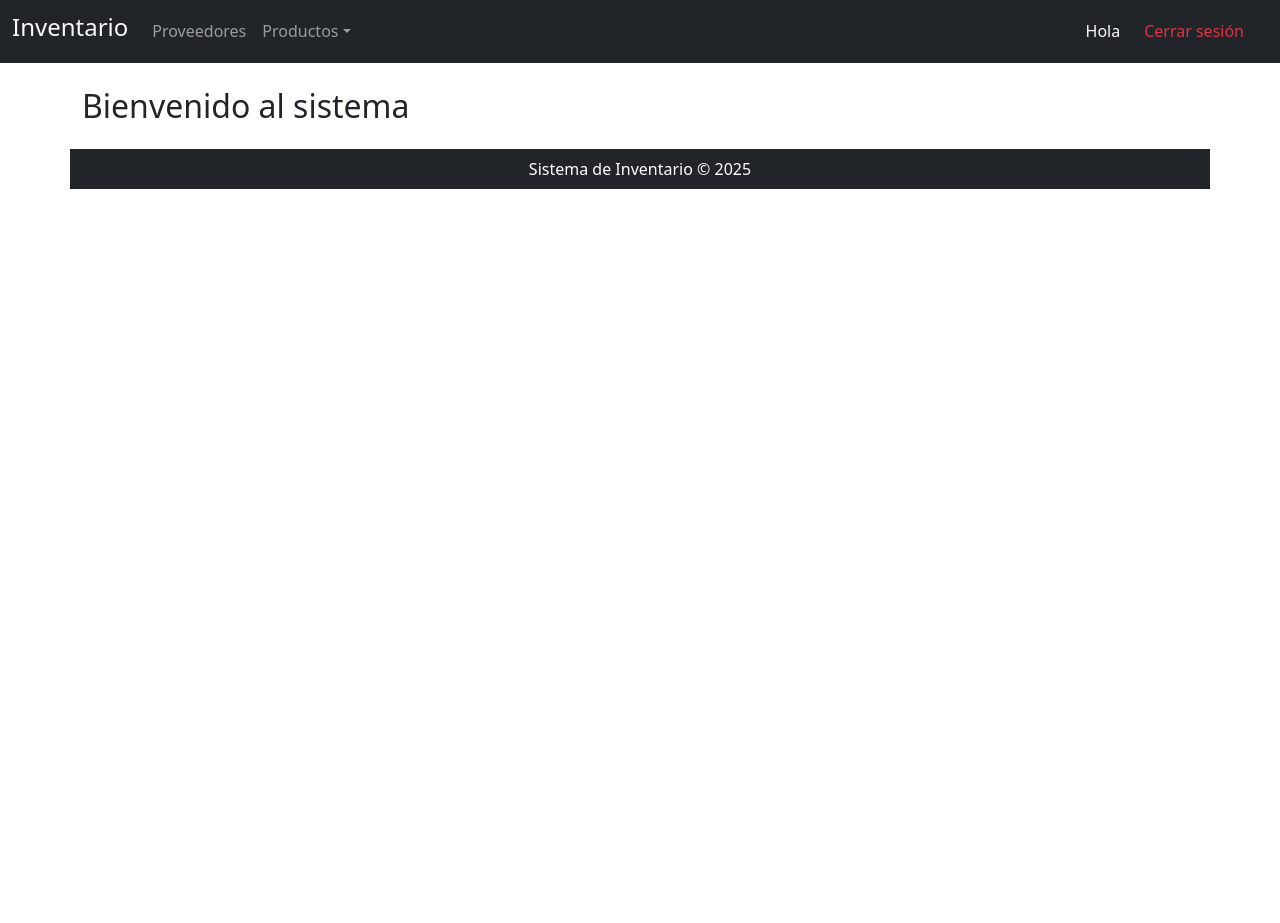
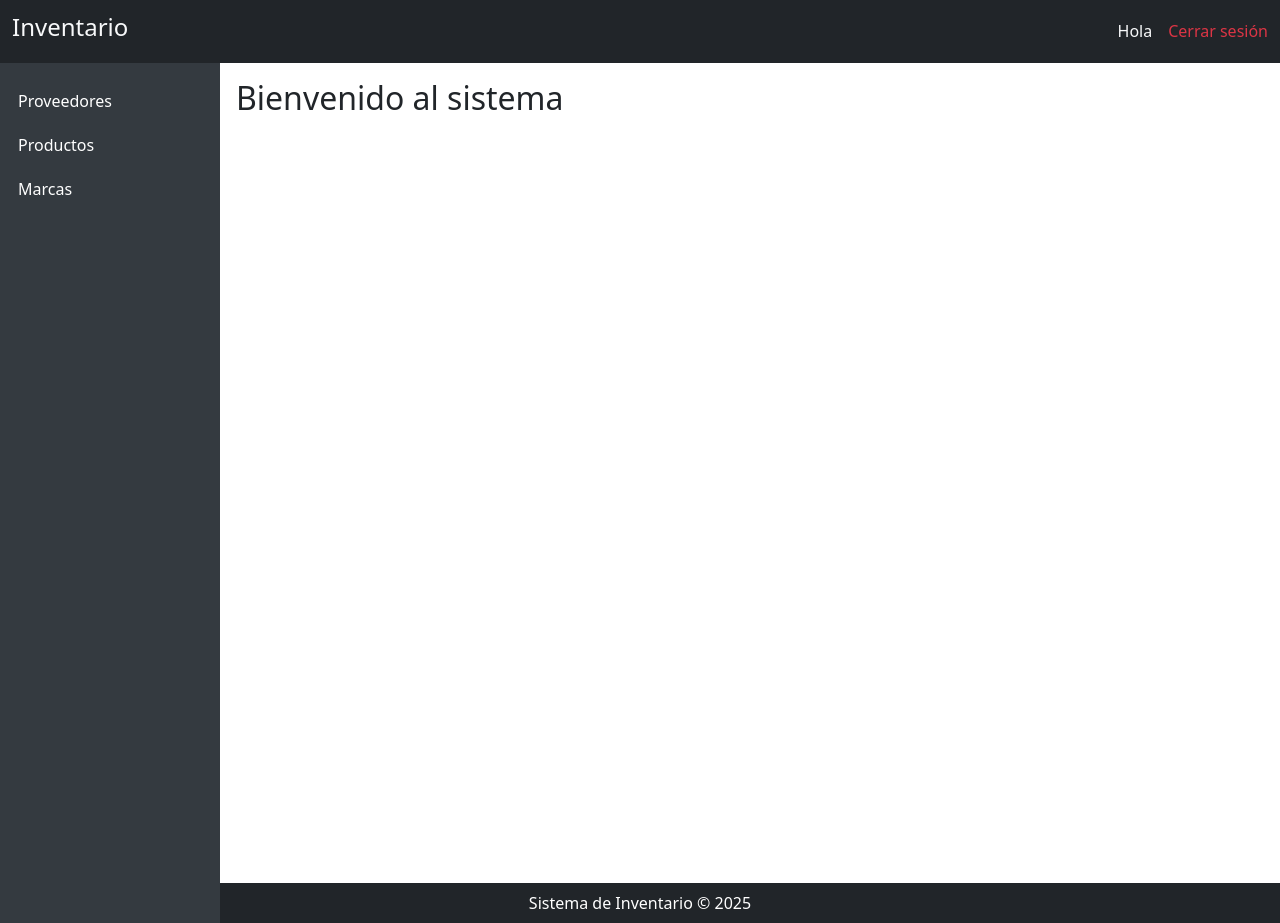
Before and after one commit to anibal-kaune/Proyecto_inven_snowball, a Django app: page /index/ in a window 1280 px wide. Run offline with Django 5.2, Linux system fonts and the light colour scheme; the visitor is signed in with stand-in values (Sample User, id 1).

Commit message:
sidebar agregado a base.html, mensaje error login

```diff
--- a/autenticacion/templates/login.html
+++ b/autenticacion/templates/login.html
@@ -19,6 +19,11 @@
                             <div class="alert alert-danger">{{ message }}</div>
                         {% endfor %}
                     {% endif %}
+                    {% if error %}
+                        <div class="alert alert-danger">
+                            {{ error }}
+                        </div>
+                    {% endif %}
                     <form method="POST">
                         {% csrf_token %}
                         <div class="mb-3">
--- a/templates/base.html
+++ b/templates/base.html
@@ -4,53 +4,83 @@
     <meta charset="UTF-8">
     <title>{% block title %}Sistema de Inventario{% endblock %}</title>
     <link rel="stylesheet" href="https://cdn.jsdelivr.net/npm/bootstrap@5.3.0/dist/css/bootstrap.min.css">
+    <style>
+        body {
+            min-height: 100vh;
+            display: flex;
+            flex-direction: column;
+        }
+        .wrapper {
+            flex: 1;
+            display: flex;
+        }
+        .sidebar {
+            width: 220px;
+            background-color: #343a40;
+            color: white;
+            padding: 1rem 0.5rem;
+            height: 100vh;
+            position: fixed;
+        }
+        .sidebar a {
+            color: white;
+            text-decoration: none;
+            display: block;
+            padding: 10px;
+        }
+        .sidebar a:hover {
+            background-color: #495057;
+        }
+        .content {
+            margin-left: 220px;
+            padding: 1rem;
+            width: 100%;
+        }
+    </style>
 </head>
 <body>
-    <nav class="navbar navbar-expand-lg navbar-dark bg-dark">
-        <div class="container-fluid">
 
+    <!-- NAVBAR -->
+    <nav class="navbar navbar-dark bg-dark">
+        <div class="container-fluid justify-content-between">
             <a class="navbar-brand" href="/"><h4 class="text-light">Inventario</h4></a>
-            <div class="collapse navbar-collapse" id="navbarNavDarkDropdown">
-                <ul class="navbar-nav">
-                    {% if user.is_authenticated and user.rol == 'supervisor' %}
-                        <li class="nav-item"><a href="/usuarios/" class="nav-link">Usuarios</a></li>
-                    {% endif %}
-                    <!--<li class="nav-item"><a href="/usuarios/" class="nav-link">Usuarios</a></li>-->
-                    <!--<li class="nav-item"><a href="/productos/" class="nav-link">Productos</a></li>-->
-                    <li class="nav-item"><a href="/proveedores/" class="nav-link">Proveedores</a></li>
-                    <li class="nav-item dropdown">
-                        <a class="nav-link dropdown-toggle" href="#" id="navbarDropdown" role="button" data-bs-toggle="dropdown" aria-expanded="false">Productos</a>
-                        <ul class="dropdown-menu dropdown-menu-dark">
-                            <li><a class="dropdown-item" href="/productos/">Ver productos</a></li>
-                            <li><a class="dropdown-item" href="/productos/marca/">Marcas</a></li>
-                        </ul>
+            <ul class="navbar-nav d-flex flex-row align-items-center">
+                {% if user.is_authenticated %}
+                    <li class="nav-item me-3">
+                        <span class="text-light">Hola {{ user.nombre }} {{ user.apellido }}</span>
                     </li>
-                </ul>
-                <ul class="navbar-nav ms-auto d-flex align-items-center">
-                    {% if user.is_authenticated %}
-                    <li class="nav-item me-3">
-                        <span class="text-light">Hola {{ user.nombre }} {{ user.apellido }} </span>
-                    </li>
-                    <li class="nav-item me-3">
-
+                    <li class="nav-item">
                         <a class="nav-link text-danger" href="{% url 'logout' %}">Cerrar sesión</a>
                     </li>
-                    {% endif %}
-                </ul>
-            </div>
+                {% endif %}
+            </ul>
         </div>
     </nav>
-    <section>
-        <div class="container mt-4">
+
+    <div class="wrapper">
+        <!-- SIDEBAR -->
+        <div class="sidebar">
+            {% if user.is_authenticated %}
+                {% if user.rol == 'supervisor' %}
+                    <a href="/usuarios/">Usuarios</a>
+                {% endif %}
+                <a href="/proveedores/">Proveedores</a>
+                <a href="/productos/">Productos</a>
+                <a href="/productos/marca/">Marcas</a>
+            {% endif %}
+        </div>
+
+        <!-- CONTENIDO -->
+        <div class="content">
             {% block content %}{% endblock %}
         </div>
-    </section>
+    </div>
 
-    <footer class="container bg-dark text-white text-center py-2 mt-4">
+    <!-- FOOTER -->
+    <footer class="container-fluid bg-dark text-white text-center py-2 mt-auto">
         Sistema de Inventario &copy; 2025
     </footer>
 
     <script src="https://cdn.jsdelivr.net/npm/bootstrap@5.3.0/dist/js/bootstrap.bundle.min.js"></script>
-
 </body>
 </html>
```
